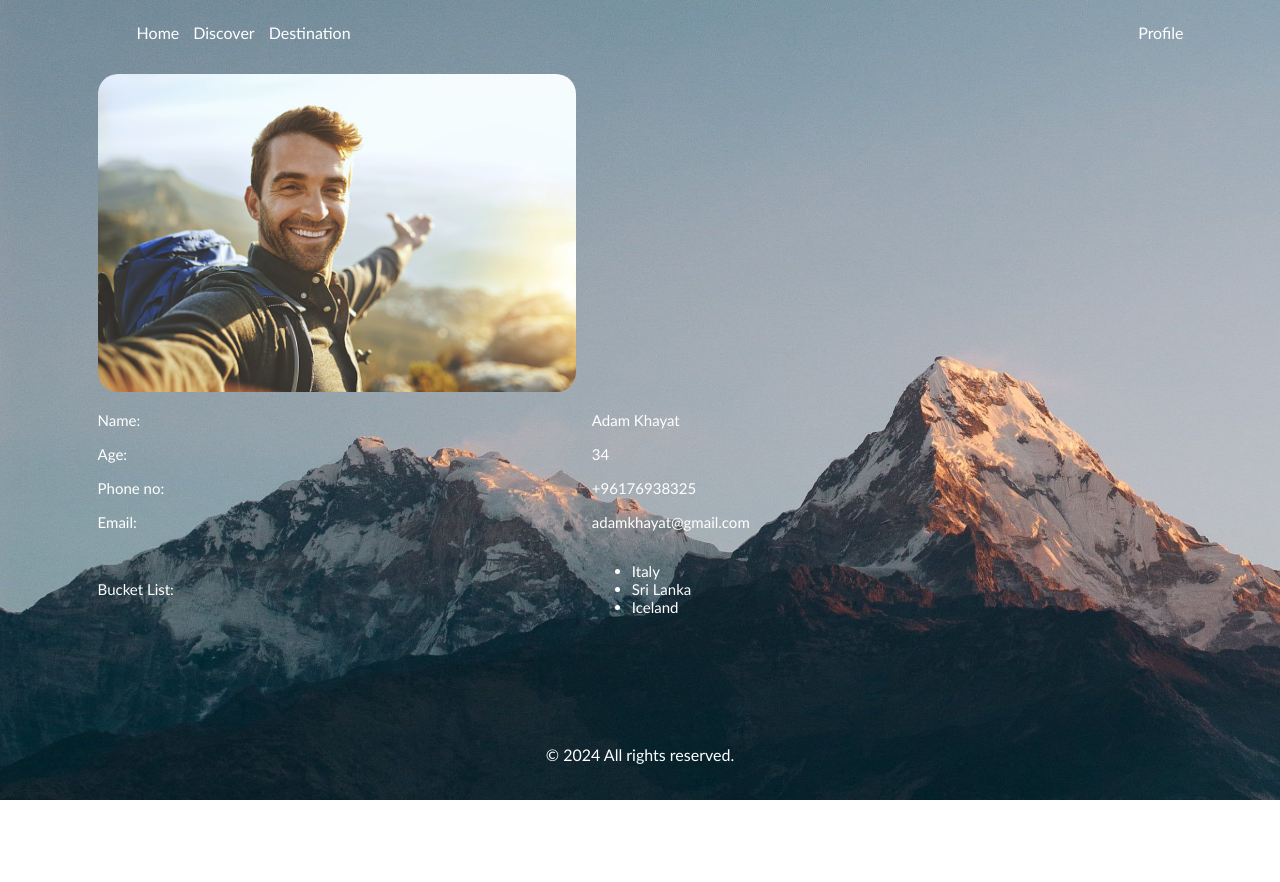
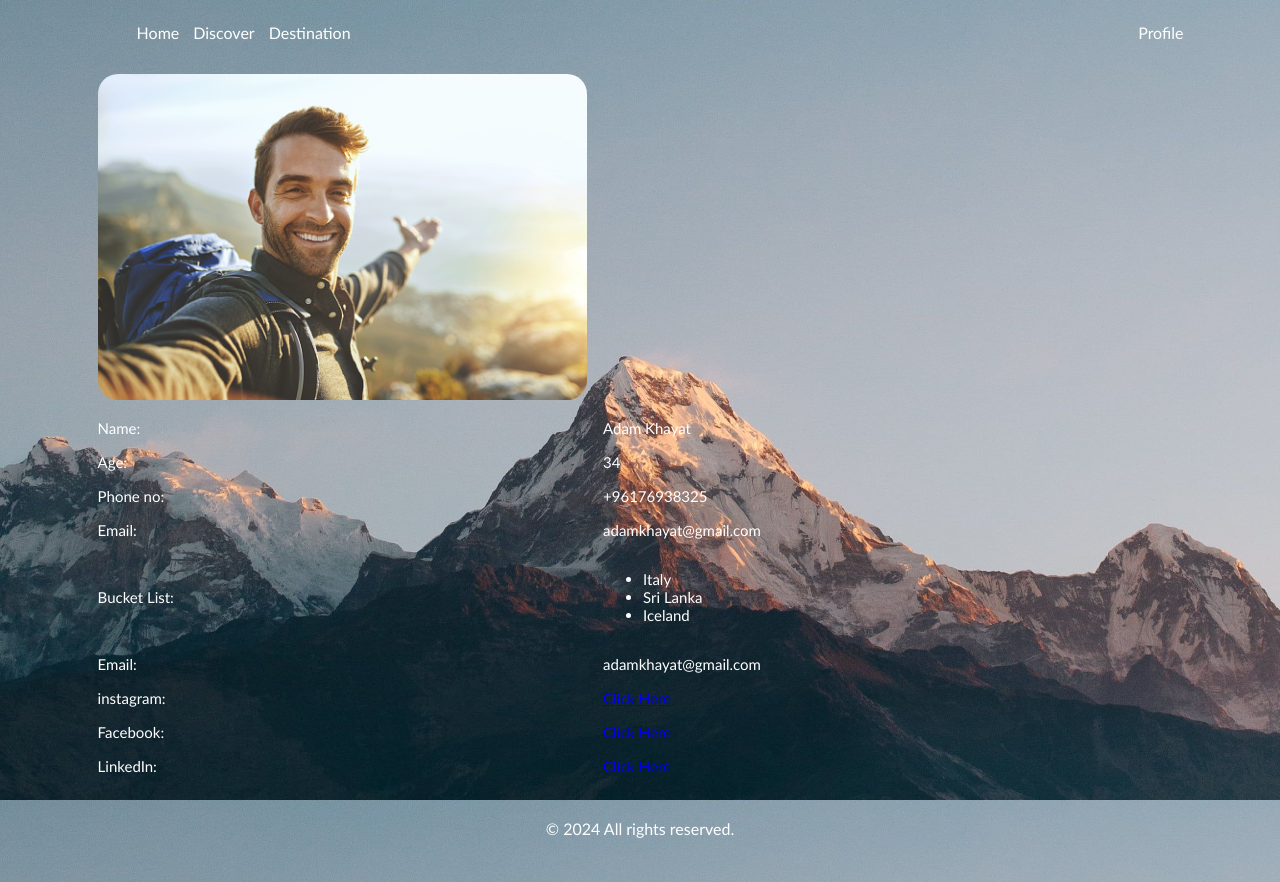
Before and after one commit to SimaHabbal/TravelDestinationGuide, a plain HTML site: page profile.html in a window 1280 px wide. Before the commit the page ends 800 px from the top, so only its background shows below. Drawn offline with Linux system fonts and the light colour scheme.

Commit message:
Updated Assignment2

```diff
--- a/profile.html
+++ b/profile.html
@@ -46,6 +46,22 @@
                 <li><a href="dest.html">Iceland</a></li>
             </ul></td>
         </tr>
+        <tr>
+            <td class="info">Email:</td>
+            <td>adamkhayat@gmail.com</td>
+        </tr>
+        <tr>
+            <td class="info">instagram:</td>
+            <td><a href="https://www.instagram.com/">Click Here</a></td>
+        </tr>
+        <tr>
+            <td class="info">Facebook:</td>
+            <td><a href="https://www.facebook.com/login/">Click Here</a></td>
+        </tr>
+        <tr>
+            <td class="info">LinkedIn:</td>
+            <td><a href="https://www.linkedin.com/login">Click Here</a></td>
+        </tr>
     </table>
     <footer>
         <p>&copy; 2024 All rights reserved.</p>
--- a/styles/index.css
+++ b/styles/index.css
@@ -134,7 +134,7 @@ h3{
     color: #fff;
     text-align: center;
     padding: 20px 0;
-    position: fixed;
+
     bottom: 0;
     left: 0;
     right: 0;
```
